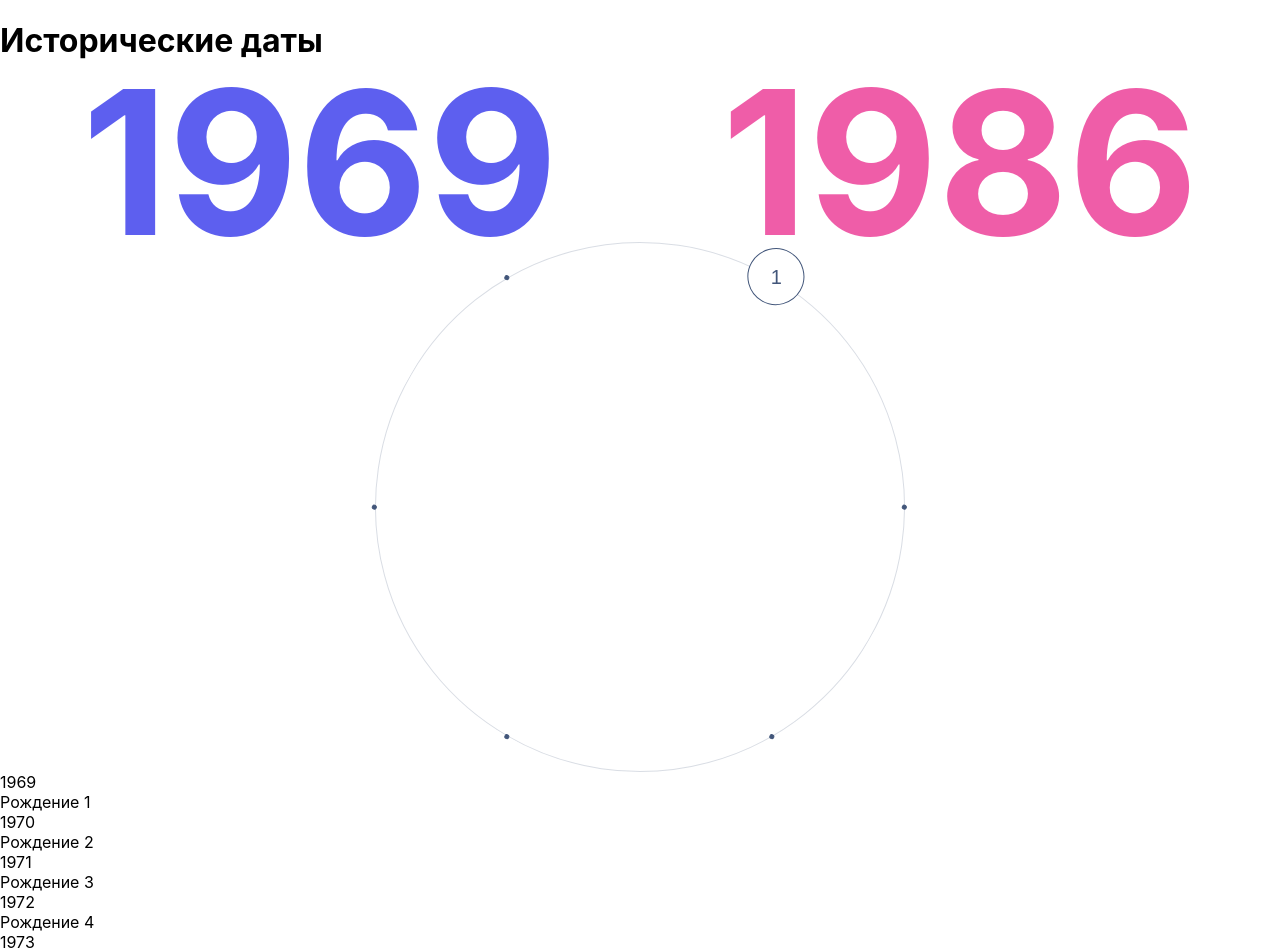
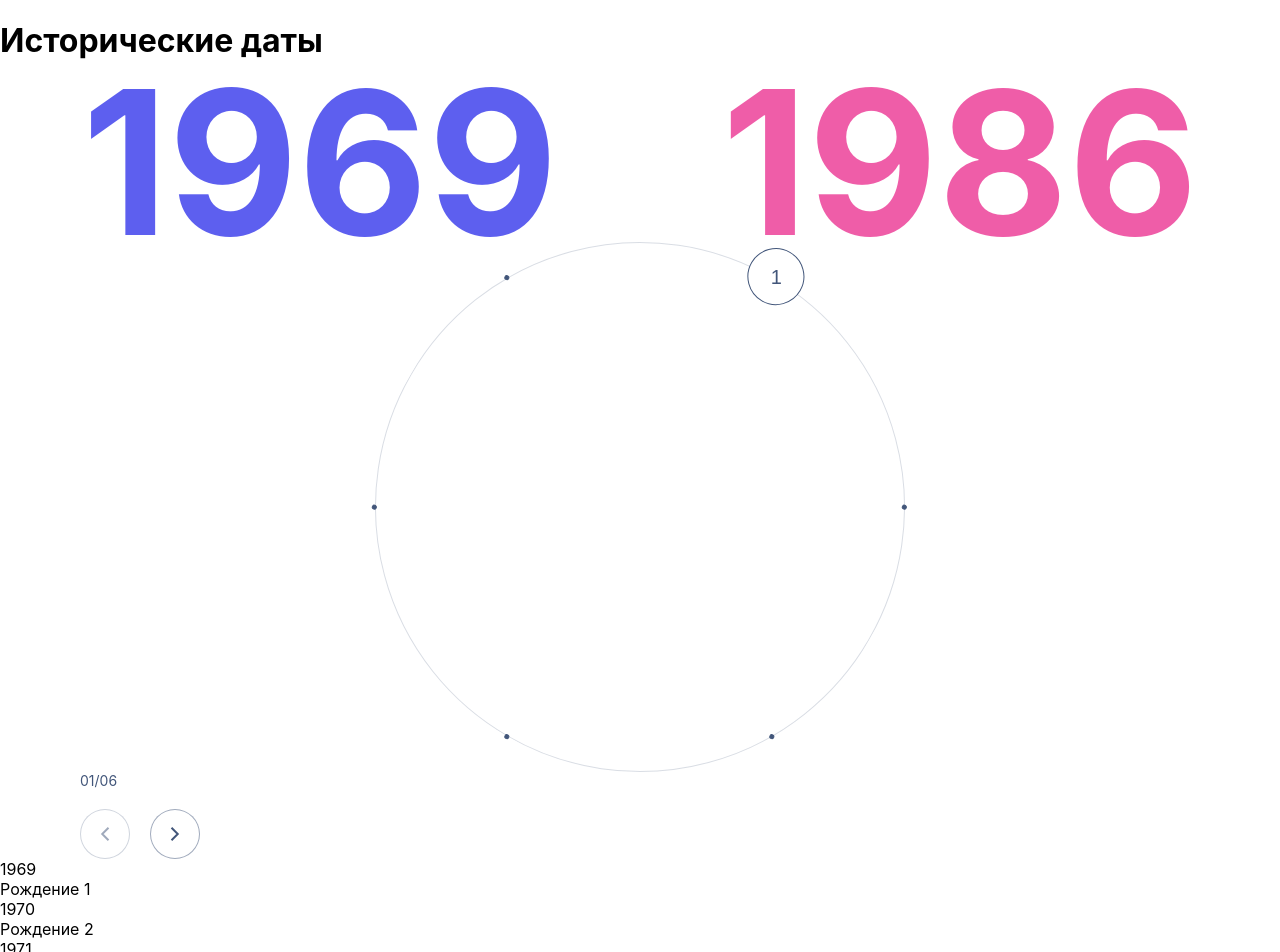
Before and after one commit to VLGKiwi/TestTaskOnly, a React (Create React App) app: page / in a window 1280 px wide. Shown: the top 952 px of the page. Built offline with nearby package versions, Linux system fonts and the light colour scheme.

Commit message:
feat: Artem/add-button-circle: done

```diff
--- /dev/null
+++ b/src/components/NextButtons/NextButtons.module.scss
@@ -0,0 +1,53 @@
+.container {
+	display: flex;
+	flex-direction: column;
+	gap: 20px;
+
+	margin-left: 80px;
+
+
+	.date {
+		font-size: 14px;
+		font-weight: 400;
+		color: #42567A;
+
+		p {
+			margin: 0;
+		}
+	}
+
+	.buttons {
+		display: flex;
+		gap: 20px;
+
+		.button {
+			width: 50px;
+			height: 50px;
+			border-radius: 50%;
+			border: 1px solid #42567A80;
+
+			background: url('../../shared/assets/prevArrow.svg') no-repeat center center;
+			background-size: 10px;
+
+			transition: all 0.3s ease;
+
+			&:last-child {
+				background: url('../../shared/assets/nextArrow.svg') no-repeat center center;
+				background-size: 10px;
+			}
+
+			&:hover {
+				// background-color: white;
+				border: 1px solid #42567A;
+				cursor: pointer;
+
+				transition: all 0.3s ease;
+			}
+
+			&.disabled {
+				opacity: 0.5;
+				pointer-events: none;
+			}
+		}
+	}
+}
--- /dev/null
+++ b/src/components/NextButtons/NextButtons.tsx
@@ -0,0 +1,25 @@
+import styles from './NextButtons.module.scss';
+import { NextButtonsProps } from "./index";
+import { useAtom } from "jotai";
+
+export const NextButtons = ({ numAtom }: NextButtonsProps) => {
+	const [num, setNum] = useAtom(numAtom);
+
+	const clickButton = (num: number) => {
+		if (num < 1) return;
+		if (num > 6) return;
+		setNum(num);
+	}
+
+	return (
+		<div className={styles.container}>
+			<div className={styles.date}>
+				<p>{'0' + num + '/06'}</p>
+			</div>
+			<div className={styles.buttons}>
+				<button className={`${num === 1 ? styles.disabled : ''} ${styles.button}`} onClick={() => clickButton(num - 1)}></button>
+				<button className={`${num === 6 ? styles.disabled : ''} ${styles.button}`} onClick={() => clickButton(num + 1)}></button>
+			</div>
+		</div>
+	)
+}
--- /dev/null
+++ b/src/components/NextButtons/index.ts
@@ -0,0 +1,5 @@
+import { PrimitiveAtom } from "jotai";
+
+export interface NextButtonsProps {
+	numAtom: PrimitiveAtom<number>;
+}
--- a/src/modules/Dates/Dates.tsx
+++ b/src/modules/Dates/Dates.tsx
@@ -7,6 +7,7 @@ import { DatesProps } from "./index";
 import { atom, useAtomValue } from "jotai";
 import gsap from "gsap";
 import { useGSAP } from "@gsap/react";
+import { NextButtons } from "../../components/NextButtons/NextButtons";
 
 gsap.registerPlugin(useGSAP)
 
@@ -28,6 +29,9 @@ export const Dates = ({ }: DatesProps) => {
 			<CircleButtons
 				numAtom={numberAtom}
 			/>
+			<NextButtons
+				numAtom={numberAtom}
+			/>
 			<SliderInfo
 				id={dateInfo!.id}
 				arrayInfo={dateInfo!.infoDate}
```
Also changed, not shown: src/shared/assets/nextArrow.svg (added), src/shared/assets/prevArrow.svg (added).
